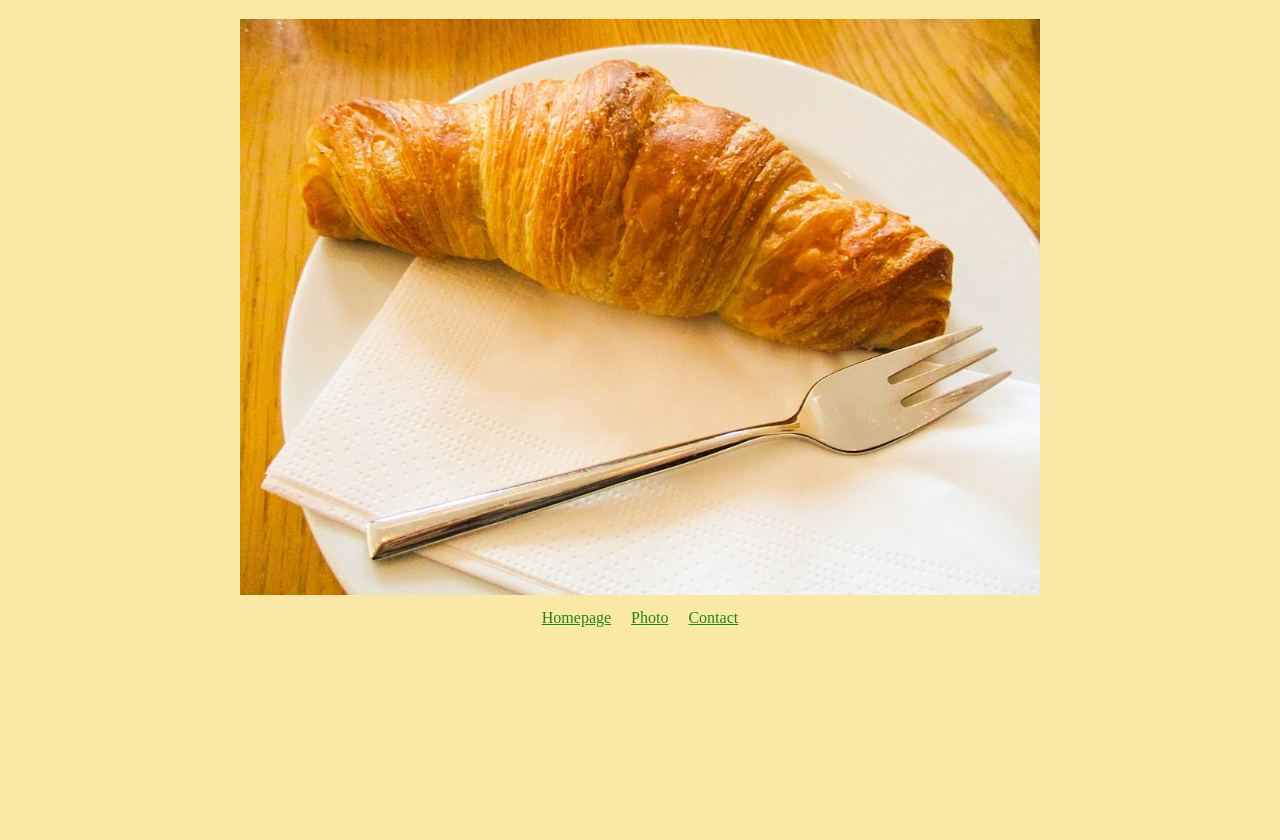
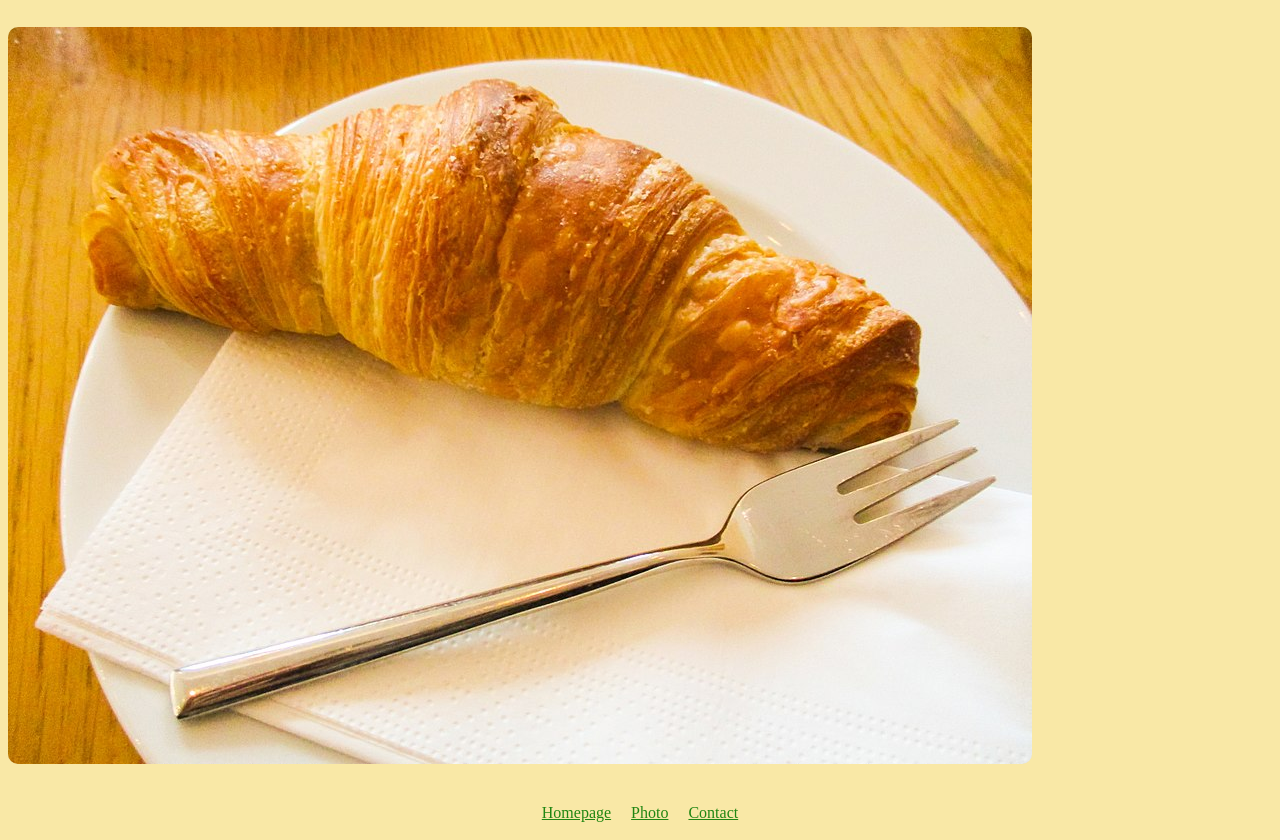
Before and after one commit to didichulam/croissant, a plain HTML site: page photo.html in a window 1280 px wide. Shown: the part 61-901 px from the top of the page. Before the commit the page ends 800 px from the top, so only its background shows below. Drawn offline with Linux system fonts and the light colour scheme.

Commit message:
made some changes to the image css

```diff
--- a/photo.html
+++ b/photo.html
@@ -11,7 +11,7 @@
 <body>
     <h1>A picture of a croissant</h1>
 
-    <img src="/images/croisant.jpeg" alt="" width="800px">
+    <img src="/images/croisant.jpeg" alt="" class="croissant-photo">
 
     <div class="relevant-links">
         <a href="/">Homepage</a>
--- a/src/style.css
+++ b/src/style.css
@@ -7,6 +7,13 @@ body {
   justify-content: center;
 }
 
+.croissant-photo {
+  max-width: 100%;
+  border-radius: 10px;
+  display: block;
+  margin: 30px 0;
+}
+
 .relevant-links a {
   margin: 10px;
   color: #208612;
```
